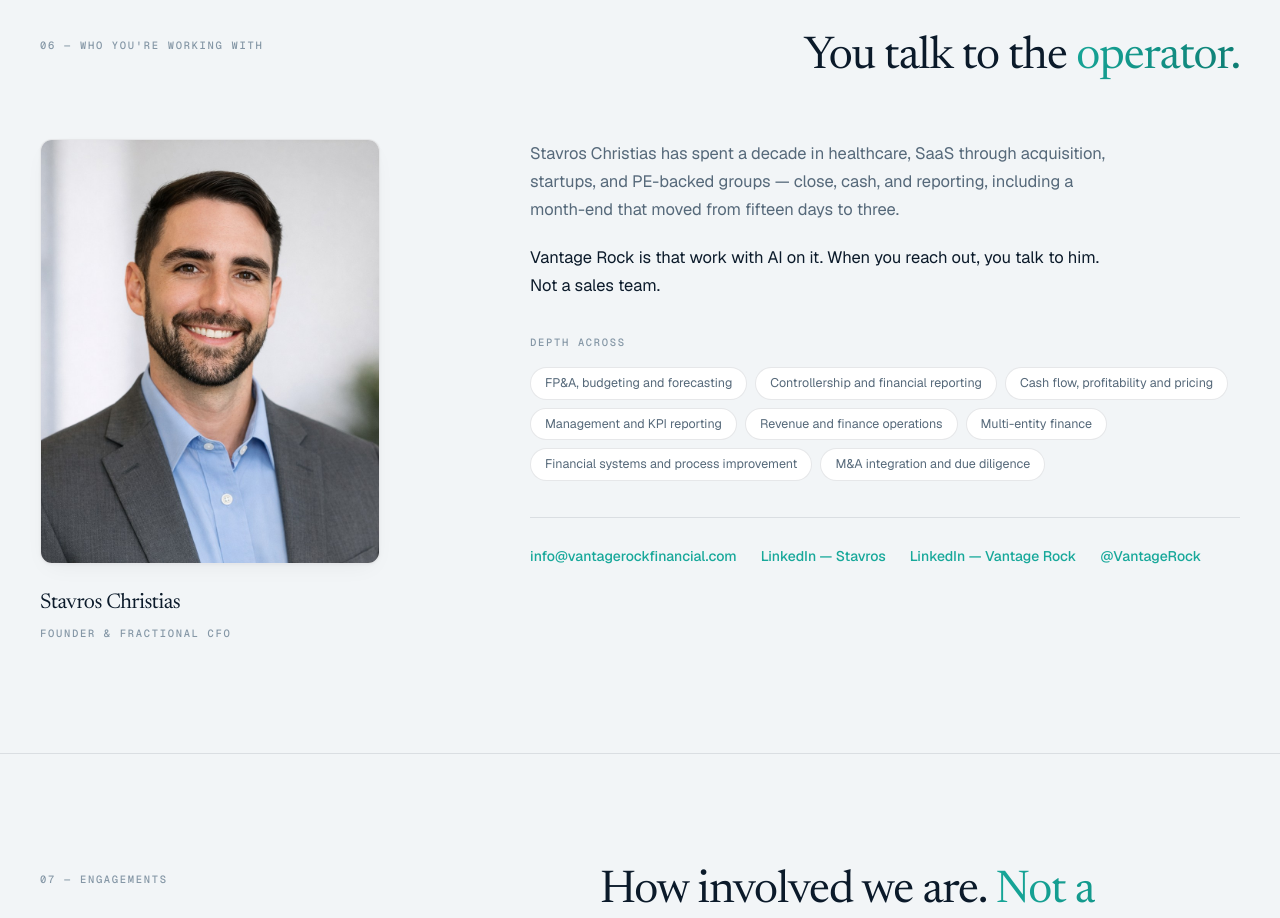
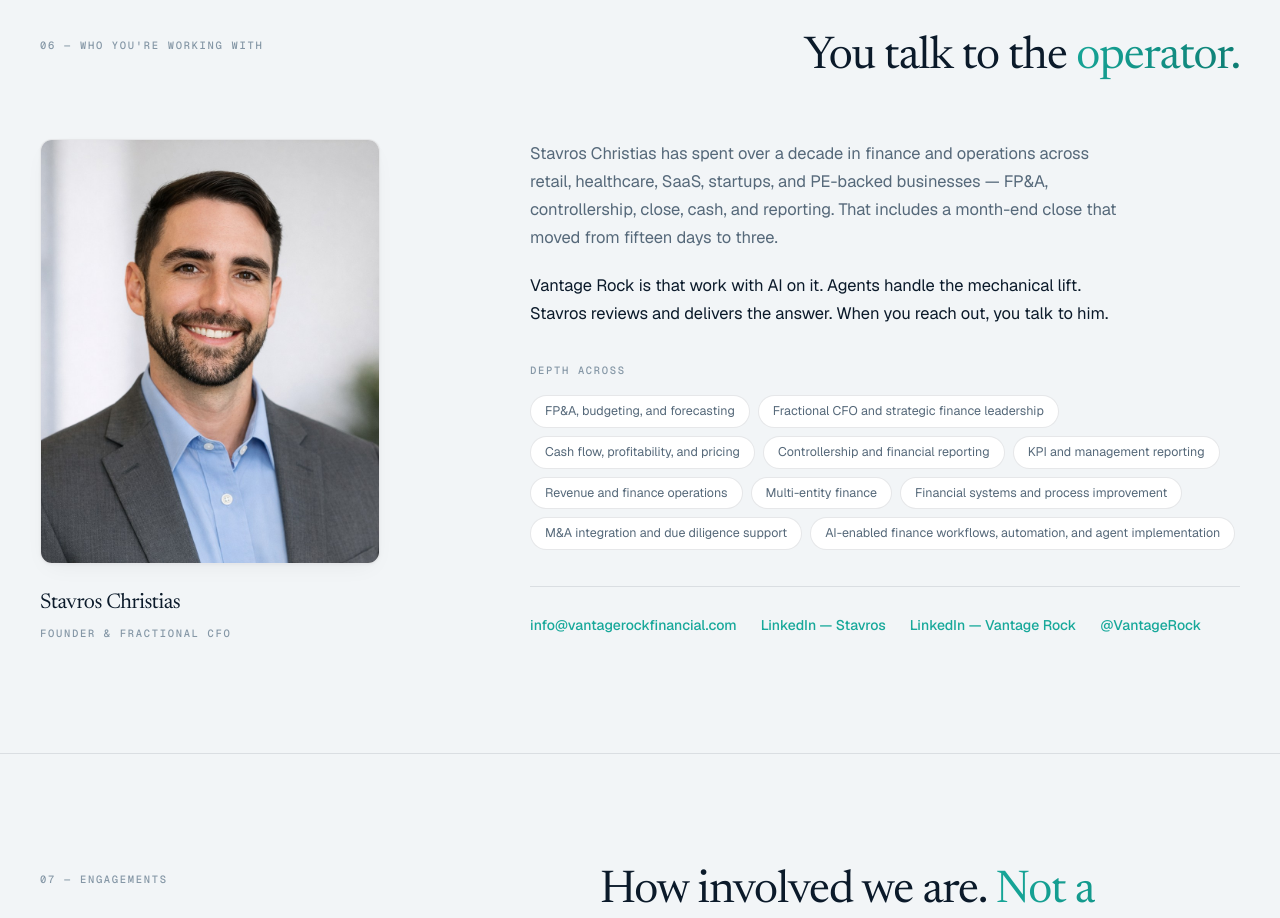
Before and after one commit to sagesummitcapital/vantage-rock, a Next.js app: page / in a window 1280 px wide. Shown: the part 6240-7158 px from the top of the page. Built offline with nearby package versions, Linux system fonts and the light colour scheme; no server answers.

Commit message:
About: Claude pass + retail before healthcare

```diff
--- a/components/sections/About.tsx
+++ b/components/sections/About.tsx
@@ -11,14 +11,16 @@
 } from "@/lib/site";
 
 const depth = [
-  "FP&A, budgeting and forecasting",
+  "FP&A, budgeting, and forecasting",
+  "Fractional CFO and strategic finance leadership",
+  "Cash flow, profitability, and pricing",
   "Controllership and financial reporting",
-  "Cash flow, profitability and pricing",
-  "Management and KPI reporting",
+  "KPI and management reporting",
   "Revenue and finance operations",
   "Multi-entity finance",
   "Financial systems and process improvement",
-  "M&A integration and due diligence",
+  "M&A integration and due diligence support",
+  "AI-enabled finance workflows, automation, and agent implementation",
 ];
 
 const links = [
@@ -69,13 +71,16 @@
           <Reveal delay={0.12}>
             <div className="max-w-[600px] space-y-5 text-[16.5px] leading-[1.7] text-ink-muted">
               <p>
-                Stavros Christias has spent a decade in healthcare, SaaS through
-                acquisition, startups, and PE-backed groups — close, cash, and
-                reporting, including a month-end that moved from fifteen days to three.
+                Stavros Christias has spent over a decade in finance and
+                operations across retail, healthcare, SaaS, startups, and
+                PE-backed businesses — FP&amp;A, controllership, close, cash, and
+                reporting. That includes a month-end close that moved from
+                fifteen days to three.
               </p>
               <p className="text-ink">
-                Vantage Rock is that work with AI on it. When you reach out, you talk
-                to him. Not a sales team.
+                Vantage Rock is that work with AI on it. Agents handle the
+                mechanical lift. Stavros reviews and delivers the answer. When
+                you reach out, you talk to him.
               </p>
             </div>
 
```
